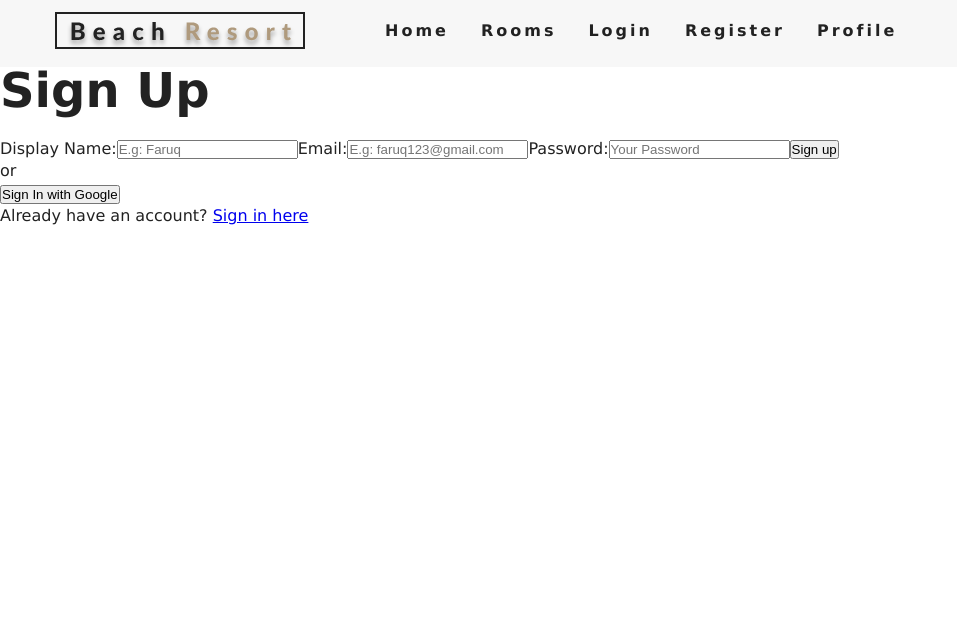
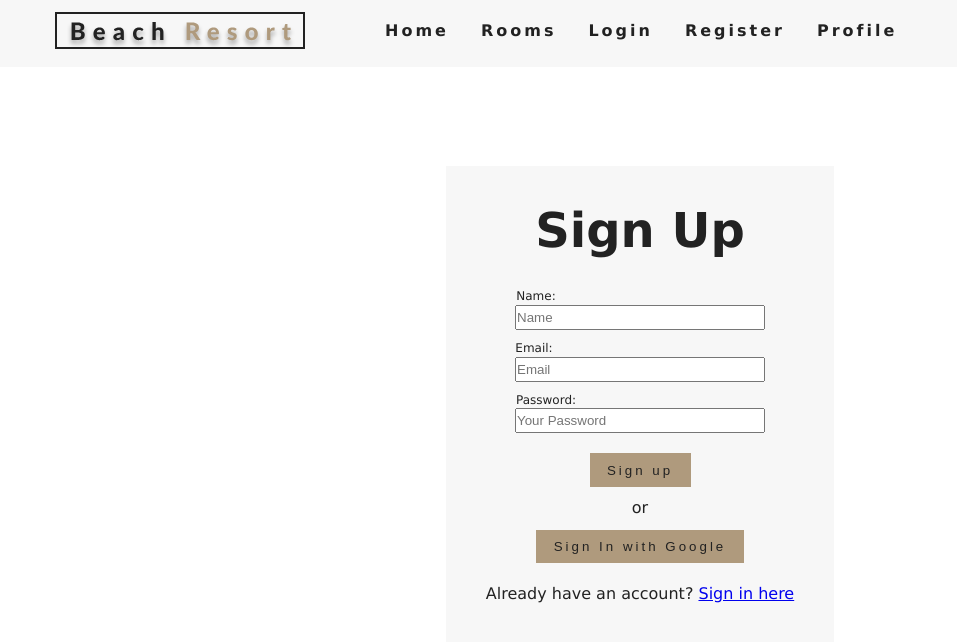
Before and after one commit to mudata/ReactApp, a React (Create React App) app: page /register in a window 1280 px wide. Shown: the top 642 px of the page, without its empty margins (0-957 px from the left). Built offline with nearby package versions, Linux system fonts and the light colour scheme; no server answers.

Commit message:
login and register css

```diff
--- a/src/App.css
+++ b/src/App.css
@@ -511,8 +511,108 @@ h6 {
   }
 }
 /* end of rooms fitler*/
+/* Login */
 .LoginForm{
-  margin: 0 auto;
+  text-align: center;
+  background-color: #F7F7F7;
+  padding: 40px;
+  height: auto;
+    width: fit-content;
+    margin: 0 auto;
+    margin-top: 100px;
+}
+.text-center my-3{
+display: table;
+}
+.loginF{
+  display: inline-grid;
+  position: relative;
+    font-size: 12px;
+    padding: 10px;
+}
+.button-google{
+  margin-bottom: 20px;
+  margin-top: 10px;
+  text-decoration: none;
+  letter-spacing: var(--mainSpacing);
+  color: var(--mainBlack);
+  background: var(--primaryColor);
+  padding: 0.4rem 0.9rem;
+  border: 3px solid var(--primaryColor);
+  transition: var(--mainTransition);
+  /* text-transform: uppercase; */
+  cursor: pointer;
+}
+.block4{
+  left: -106px;
     position: relative;
-    display: table;
+    padding-top: 10px;
 }
+.block5{
+  left: -94px;
+    position: relative;
+    padding-top: 10px;
+}
+.signin-button{
+  text-decoration: none;
+      letter-spacing: var(--mainSpacing);
+      color: var(--mainBlack);
+      background: var(--primaryColor);
+      padding: 0.4rem 0.9rem;
+      border: 3px solid var(--primaryColor);
+      transition: var(--mainTransition);
+      /* text-transform: uppercase; */
+      cursor: pointer;
+      width: fit-content;
+      margin: 0 auto;
+      margin-top: 20px;
+}
+/* Register */
+.mt-8{
+  text-align: center;
+  background-color: #F7F7F7;
+  padding: 40px;
+  height: auto;
+    width: fit-content;
+    margin: 0 auto;
+    margin-top: 100px;
+}
+.register-form{
+  display: inline-grid;
+  position: relative;
+    font-size: 12px;
+    padding: 10px;
+}
+.block{
+  left: -104px;
+    position: relative;
+
+}
+.block2{
+  left: -106px;
+    position: relative;
+    padding-top: 10px;
+}
+.block3{
+  left: -94px;
+    position: relative;
+    padding-top: 10px;
+}
+.signup-button{
+      text-decoration: none;
+      letter-spacing: var(--mainSpacing);
+      color: var(--mainBlack);
+      background: var(--primaryColor);
+      padding: 0.4rem 0.9rem;
+      border: 3px solid var(--primaryColor);
+      transition: var(--mainTransition);
+      /* text-transform: uppercase; */
+      cursor: pointer;
+      width: fit-content;
+      margin: 0 auto;
+      margin-top: 20px;
+}
+.input{
+  height: 25px;
+  width: 250px;
+}
--- a/src/components/Navbar.js
+++ b/src/components/Navbar.js
@@ -1,17 +1,23 @@
-import React, { Component} from "react";
+import React, { Component, useContext} from "react";
 import logo from "../images/logo.svg";
 import { FaAlignRight } from "react-icons/fa";
 import { Link } from "react-router-dom";
+import { UserContext } from "../providers/UserProvider";
+// const user = useContext(UserContext);
 export default class Navbar extends Component {
 
   state = {
-    isOpen: false
+    isOpen: false,
+    loggedIn:false
   };
   handleToggle = () => {
     this.setState({ isOpen: !this.state.isOpen });
   };
 
+
+
   render() {
+
     return (
       <nav className="navbar">
         <div className="nav-center">
@@ -36,12 +42,14 @@ export default class Navbar extends Component {
             <li>
               <Link to="/rooms">Rooms</Link>
             </li>
-            <li>
+            <li id="login-class">
               <Link to="/login">Login</Link>
             </li>
-            {<li>
-              <Link to="/register">Register</Link>
-            </li>}
+
+          <li>
+            <Link to="/register">Register</Link>
+          </li>
+
 
             <li>
               <Link to="/profile">Profile</Link>
--- a/src/pages/Login.js
+++ b/src/pages/Login.js
@@ -19,6 +19,7 @@ const SignIn = () => {
             console.log("return");
             // <Redirect push to="/" />
             localStorage.setItem("id","01010110");
+
             history.push("/");
         })
         .catch(error => {
@@ -46,38 +47,38 @@ const SignIn = () => {
       <h1 className="">Sign In</h1>
       <div className="">
         {error !== null && <div className = "">{error}</div>}
-        <form className="">
-          <label htmlFor="userEmail" className="block">
+        <form className="loginF">
+          <label htmlFor="userEmail" className="block4">
             Email:
           </label>
           <input
             type="email"
-            className=""
+            className="input"
             name="userEmail"
             value = {email}
-            placeholder="E.g: faruq123@gmail.com"
+            placeholder="Your Email"
             id="userEmail"
             onChange = {(event) => onChangeHandler(event)}
           />
-          <label htmlFor="userPassword" className="block">
+          <label htmlFor="userPassword" className="block5">
             Password:
           </label>
           <input
             type="password"
-            className=""
+            className="input"
             name="userPassword"
             value = {password}
             placeholder="Your Password"
             id="userPassword"
             onChange = {(event) => onChangeHandler(event)}
           />
-          <button className="" onClick = {(event) => {signInWithEmailAndPasswordHandler(event, email, password)}}>
+          <button className="signin-button" onClick = {(event) => {signInWithEmailAndPasswordHandler(event, email, password)}}>
             Sign in
           </button>
         </form>
         <p className="text-center my-3">or</p>
         <button
-          className=""
+          className="button-google"
           onClick={() => {
             signInWithGoogle();
           }}
--- a/src/pages/register.js
+++ b/src/pages/register.js
@@ -50,37 +50,37 @@ const SignUp = () => {
             {error}
           </div>
         )}
-        <form className="">
+        <form className="register-form">
           <label htmlFor="displayName" className="block">
-            Display Name:
+            Name:
           </label>
           <input
             type="text"
-            className="my-1 p-1 w-full "
+            className="input"
             name="displayName"
             value={displayName}
-            placeholder="E.g: Faruq"
+            placeholder="Name"
             id="displayName"
             onChange={event => onChangeHandler(event)}
           />
-          <label htmlFor="userEmail" className="block">
+          <label htmlFor="userEmail" className="block2">
             Email:
           </label>
           <input
             type="email"
-            className="my-1 p-1 w-full"
+            className="input"
             name="userEmail"
             value={email}
-            placeholder="E.g: faruq123@gmail.com"
+            placeholder="Email"
             id="userEmail"
             onChange={event => onChangeHandler(event)}
           />
-          <label htmlFor="userPassword" className="block">
+          <label htmlFor="userPassword" className="block3">
             Password:
           </label>
           <input
             type="password"
-            className="mt-1 mb-3 p-1 w-full"
+            className="input"
             name="userPassword"
             value={password}
             placeholder="Your Password"
@@ -88,7 +88,7 @@ const SignUp = () => {
             onChange={event => onChangeHandler(event)}
           />
           <button
-            className="bg-green-400 hover:bg-green-500 w-full py-2 text-white"
+            className="signup-button"
             onClick={event => {
               createUserWithEmailAndPasswordHandler(event, email, password);
             }}
@@ -105,7 +105,7 @@ const SignUp = () => {
               console.error("Error signing in with Google", error);
             }
           }}
-          className="bg-red-500 hover:bg-red-600 w-full py-2 text-white"
+          className="button-google"
         >
           Sign In with Google
         </button>
```
